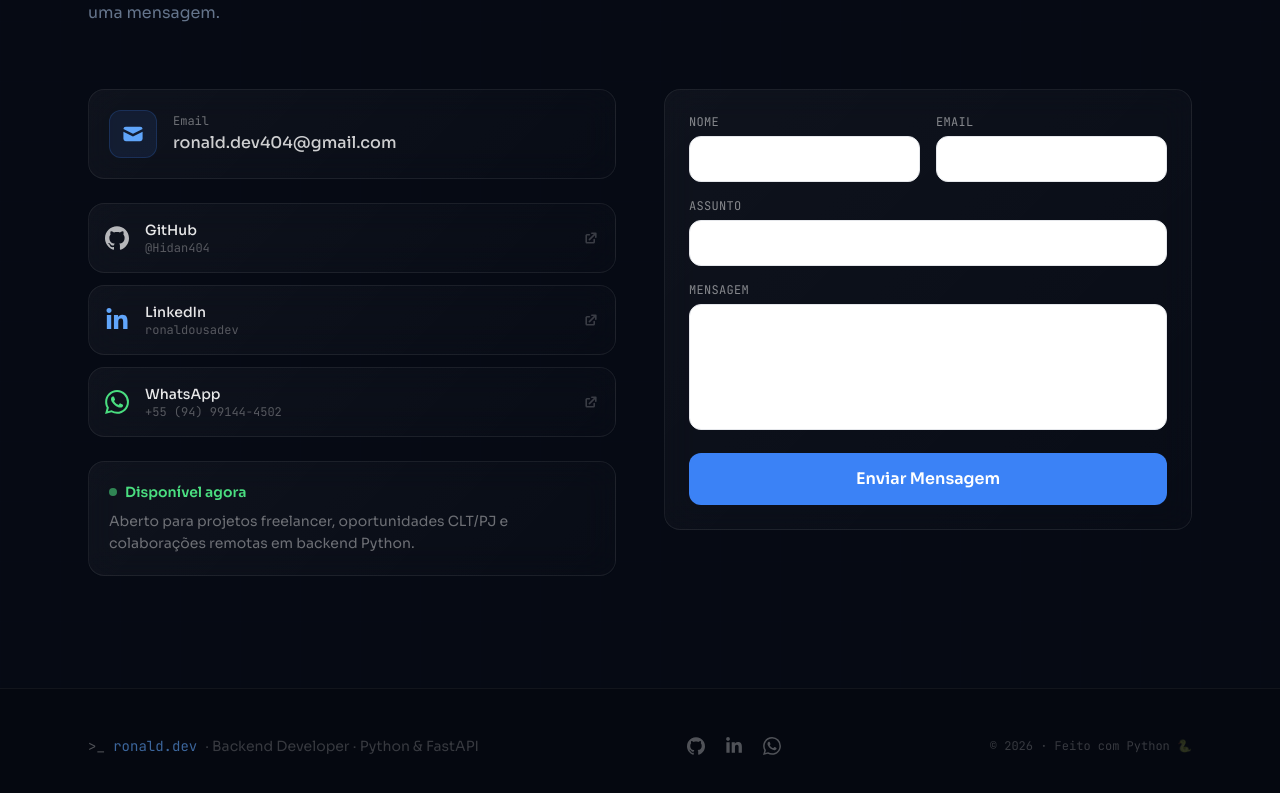
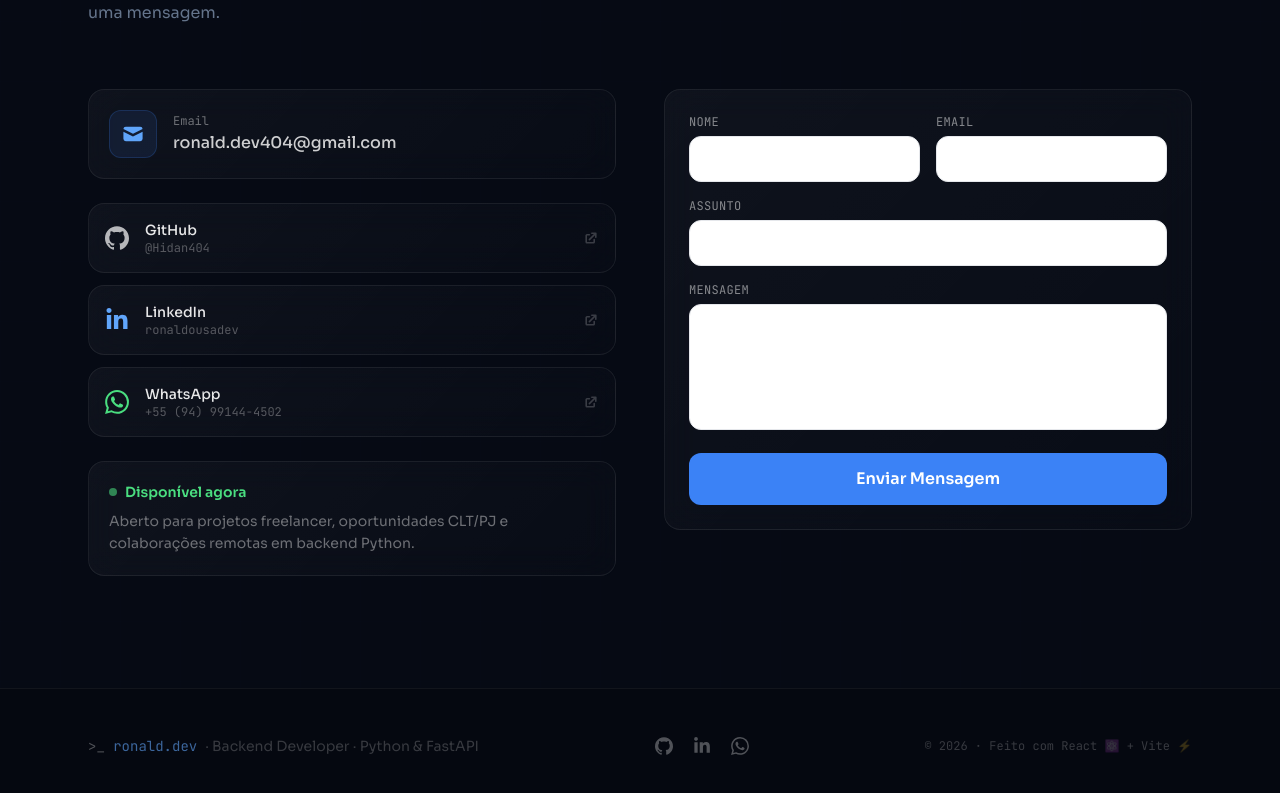
Before and after one commit to Hidan404/ronald-portfolio, a React (Vite) app: page / in a window 1280 px wide. Shown: the part 7389-8182 px from the top of the page. Built offline with nearby package versions, Linux system fonts and the light colour scheme.

Commit message:
refactor: mudar informações do footer.

```diff
--- a/src/components/Footer.jsx
+++ b/src/components/Footer.jsx
@@ -13,9 +13,9 @@ export default function Footer() {
         </div>
         <div className="flex items-center gap-1">
           {[
-            { icon: SiGithub, href: 'https://github.com' },
-            { icon: FaLinkedinIn, href: 'https://linkedin.com' },
-            { icon: SiWhatsapp, href: '#' },
+            { icon: SiGithub, href: 'https://github.com/Hidan404' },
+            { icon: FaLinkedinIn, href: 'https://www.linkedin.com/in/ronaldousadev' },
+            { icon: SiWhatsapp, href: 'https://wa.me/5594991444502' },
           ].map(({ icon: Icon, href }, i) => (
             <a
               key={i}
@@ -29,7 +29,7 @@ export default function Footer() {
           ))}
         </div>
         <div className="text-white/20 text-xs font-mono">
-          © {new Date().getFullYear()} · Feito com Python 🐍
+          © {new Date().getFullYear()} · Feito com React ⚛️ + Vite ⚡
         </div>
       </div>
     </footer>
```
